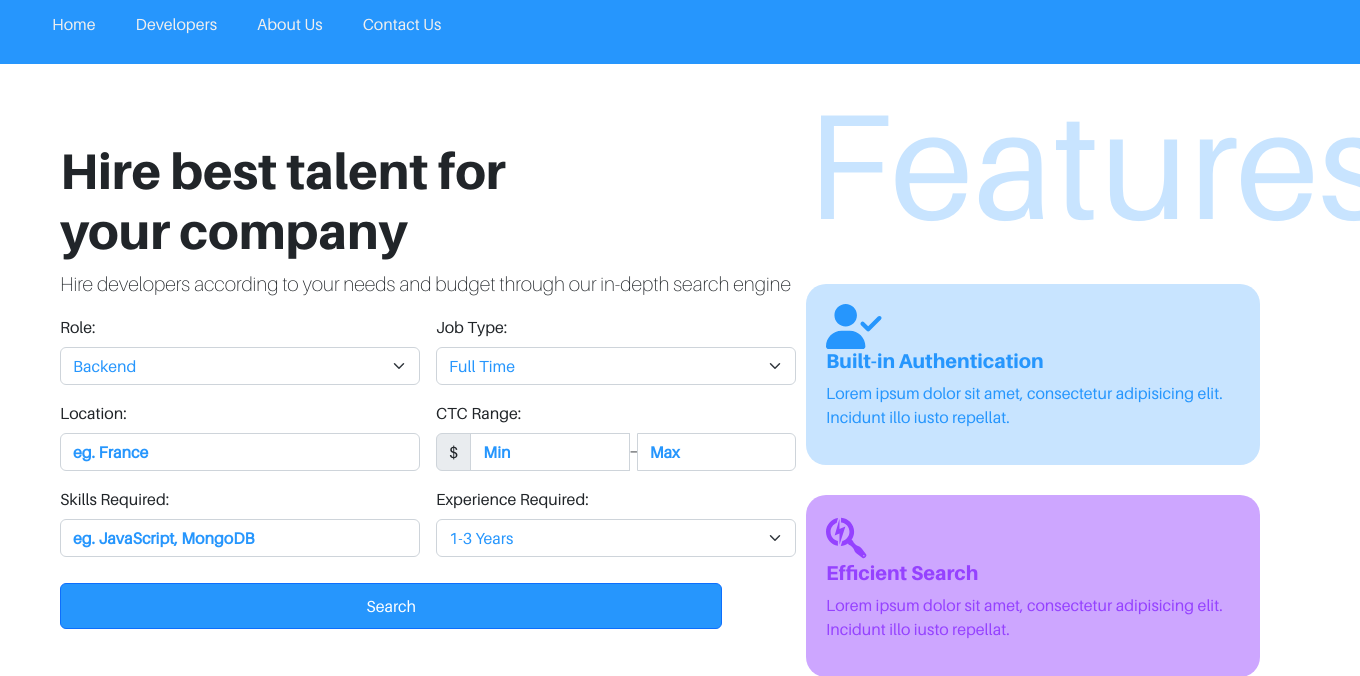
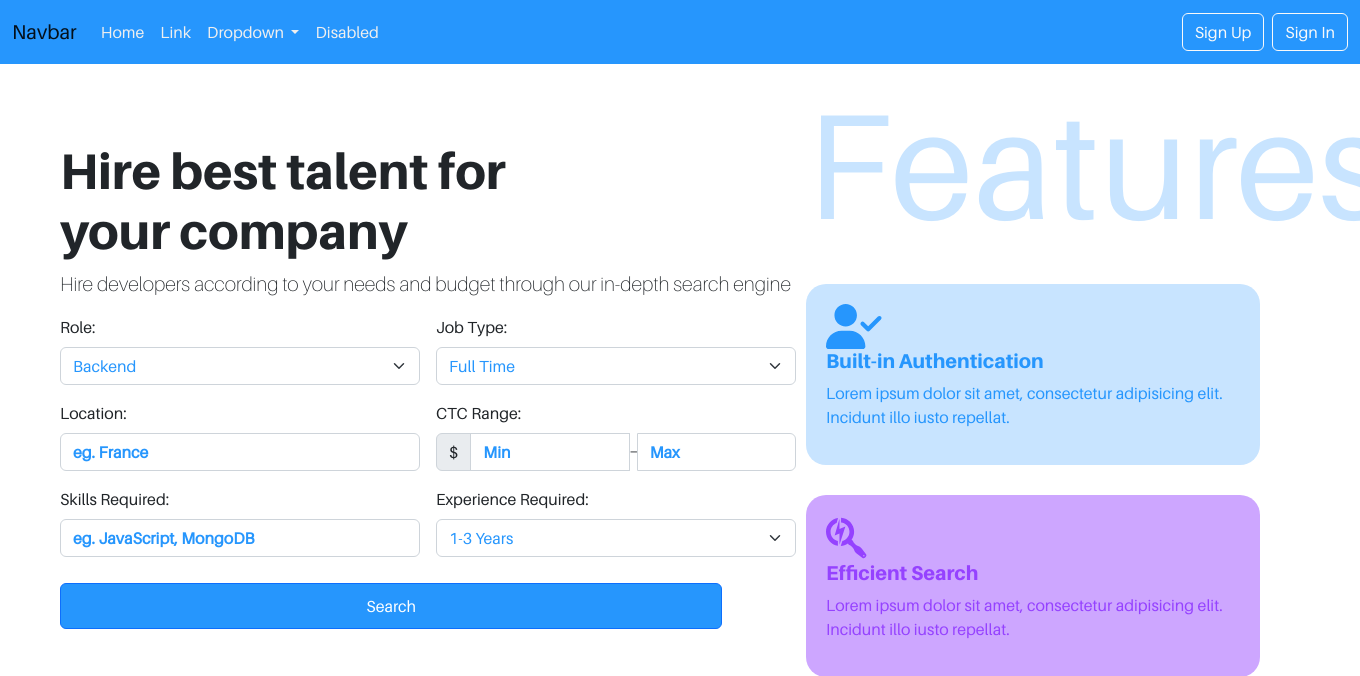
Before and after one commit to HussnainAhmad1606/Developers-Hub-Hackathon-Project, a Django app: page / in a window 1360 px wide; the page is wider, and only the part inside the window is pictured. Shown: the top 676 px of that part. Run offline with Django 3.2, Linux system fonts and the light colour scheme; parts of the project's set-up code (start-up, migrations or seed data) failed here and were passed over; some libraries are stand-ins or nearby versions.

Commit message:
Update the Navbar
Update the navbar, customize the navbar by adding sign up & sign in button at right.

```diff
--- a/core/static/core/index.css
+++ b/core/static/core/index.css
@@ -48,36 +48,28 @@
 nav {
     width: 100%;
     height: 8vh;
-    background-color: var(--dark-blue);
-    color: #EFEFEF;
-}
-nav{
-    display: flex;
-    text-align: center;
-    align-items: center;
+    background-color: var(--dark-blue) !important;
 }
 
-nav ul {
-    display: flex;
-    text-align: center;
-    align-items: center;
-    list-style: none;
+.navbar {
+    background-color: var(--dark-blue) !important;
+    color: white !important;
+
 }
 
-nav ul li {
-    padding: 20px;
-}
+
+
+
 
 nav ul li a {
     text-decoration: none;
-    color: #EFEFEF;
-    transition: 0.2s ease all;
+    color: #EFEFEF !important;
 }
 
-nav ul li a:hover {
-    color: #EFEFEF;
-    border-bottom: 2px solid #EFEFEF;
+#dropdown li a {
+    color: black !important;
 }
+
 
 /*
 =================
--- a/core/templates/core/index.html
+++ b/core/templates/core/index.html
@@ -10,14 +10,42 @@
 
 {% block body %}
 
-    <nav>
-        <ul>
-            <li><a href="#">Home</a></li>
-            <li><a href="#">Developers</a></li>
-            <li><a href="#">About Us</a></li>
-            <li><a href="#">Contact Us</a></li>
+<nav class="text-light navbar navbar-expand-lg ">
+    <div class="container-fluid">
+      <a class="navbar-brand" href="#">Navbar</a>
+      <button class="navbar-toggler" type="button" data-bs-toggle="collapse" data-bs-target="#navbarSupportedContent" aria-controls="navbarSupportedContent" aria-expanded="false" aria-label="Toggle navigation">
+        <span class="navbar-toggler-icon"></span>
+      </button>
+      <div class="collapse navbar-collapse" id="navbarSupportedContent">
+        <ul class="navbar-nav me-auto mb-2 mb-lg-0">
+          <li class="nav-item">
+            <a class="nav-link active" aria-current="page" href="#">Home</a>
+          </li>
+          <li class="nav-item">
+            <a class="nav-link" href="#">Link</a>
+          </li>
+          <li class="nav-item dropdown">
+            <a class="nav-link dropdown-toggle" href="#" role="button" data-bs-toggle="dropdown" aria-expanded="false">
+              Dropdown
+            </a>
+            <ul id="dropdown" class="dropdown-menu">
+              <li><a class="dropdown-item" href="#">Action</a></li>
+              <li><a class="dropdown-item" href="#">Another action</a></li>
+              <li><hr class="dropdown-divider"></li>
+              <li><a class="dropdown-item" href="#">Something else here</a></li>
+            </ul>
+          </li>
+          <li class="nav-item">
+            <a class="nav-link disabled">Disabled</a>
+          </li>
         </ul>
-    </nav>
+
+          <button class="mx-2 btn btn-outline-light" type="submit">Sign Up</button>
+          <button class="btn btn-outline-light" type="submit">Sign In</button>
+
+      </div>
+    </div>
+  </nav>
 
     <div id="hero">
 
```
